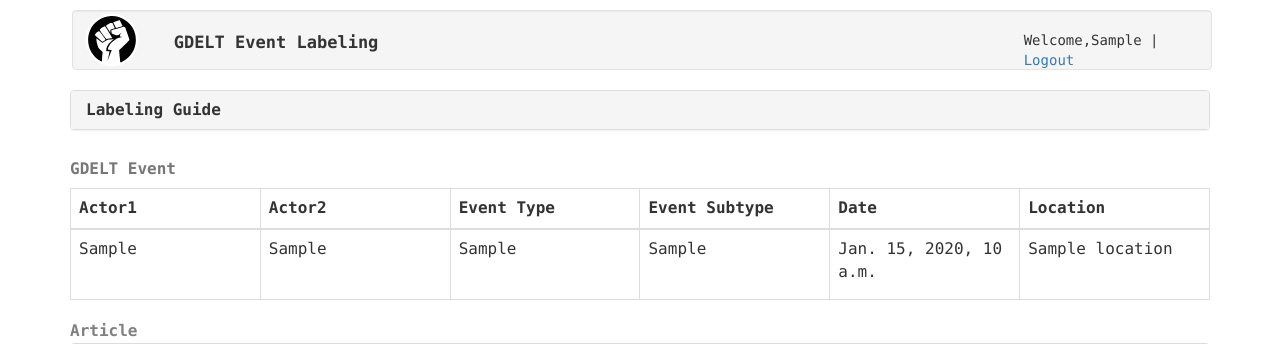
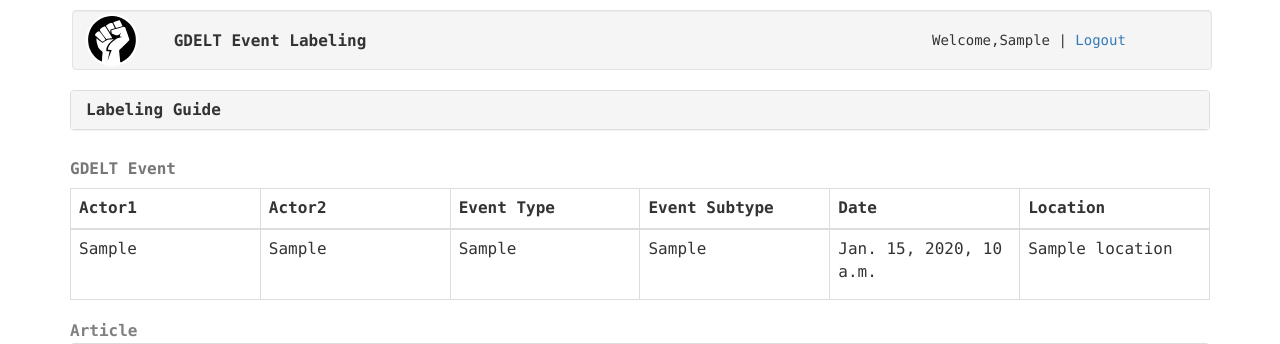
Before and after one commit to Tskatom/onlineTagging, a Django app: template tagging/templates/tagging/tagging.html in a window 1280 px wide. Shown: the top 344 px of the page. Run offline with Django 3.2, Linux system fonts and the light colour scheme; a user stored in the database is signed in; tables that the repository leaves empty hold one stand-in row (values such as "Sample post"); the template is opened without the code that fills it: most values are stand-ins (such as "Sample title", 1, 10 or a date in 2020); parts of the project's set-up code (start-up, migrations or seed data) failed here and were passed over; some libraries are stand-ins or nearby versions.

Commit message:
update tagging page

```diff
--- a/tagging/templates/tagging/tagging.html
+++ b/tagging/templates/tagging/tagging.html
@@ -23,8 +23,8 @@
             <div class="col-sm-1" style="max-height:60px; margin-top:-20px; margin-left:-25px">
             <img src="{%static 'tagging/images/power.svg'%}" class="img-rounded" width="60" height="60" style="float:left; margin-bottom:100px;">
             </div>
-            <div class="col-sm-3" style="float:left; font-weight:bold; font-size:17px"> GDELT Event Labeling </div>
-            <div class="col-sm-2" style="float:right">Welcome,{{user.first_name}} | <a href="/tagging/logout/" class="navbar-link">Logout</a></div>
+            <div class="col-sm-3" style="font-weight:bold; font-size:16px"> GDELT Event Labeling </div>
+            <div class="col-sm-3" style="float:right">Welcome,{{user.first_name}} | <a href="/tagging/logout/" class="navbar-link">Logout</a></div>
             </div>
             {% endif %}
 
```
